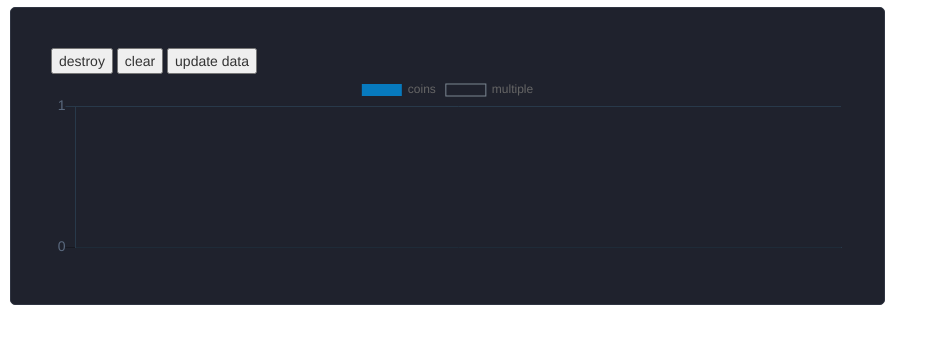
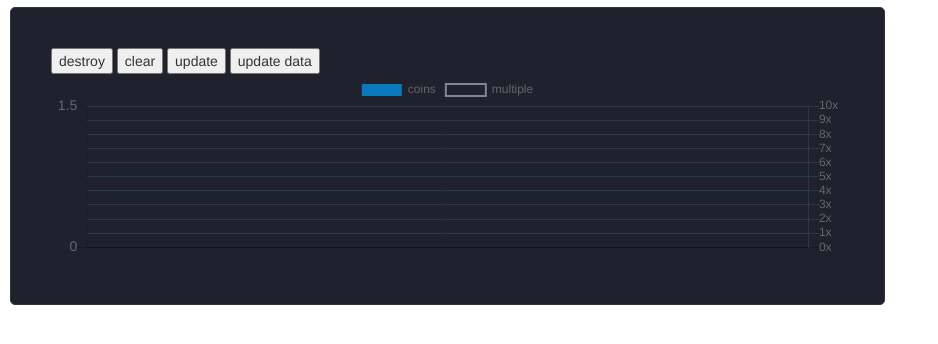
Before and after one commit to luke2327/JS-Chart-Practice, a website: page src/FarmEOS-belowChart/belowChart.html in a window 1280 px wide. Shown: the part 128-472 px from the top of the page, without its empty margins (0-938 px from the left). Drawn offline with nearby package versions, Linux system fonts and the light colour scheme; no server answers.

Commit message:
y Axis支店をもう一つ作った。(README参照)

```diff
--- a/src/FarmEOS-belowChart/belowChart.html
+++ b/src/FarmEOS-belowChart/belowChart.html
@@ -21,12 +21,14 @@
     <div class="cover-area">
       <button onclick="chartFrame.destroy()">destroy</button>
       <button onclick="chartFrame.clear()">clear</button>
+      <button onclick="chartFrame.update()">update</button>
       <button onclick="updateData(chartFrame)">update data</button>
       <canvas id="FEbCArea" width="793" height="190"></canvas>
     </div>
   </body>
 
   <script type="text/javascript" src="https://cdnjs.cloudflare.com/ajax/libs/Chart.js/2.7.3/Chart.bundle.min.js"></script>
+  <script data-require="jquery" data-semver="2.1.4" src="https://code.jquery.com/jquery-2.1.4.js"></script>
   <script type="text/javascript" src="http://momentjs.com/downloads/moment.min.js"></script>
   <script type="text/javascript" src="belowChart.js"></script>
 </html>
--- a/src/FarmEOS-belowChart/belowChart.js
+++ b/src/FarmEOS-belowChart/belowChart.js
@@ -1,17 +1,24 @@
-Chart.pluginService.register({
-  beforeDraw: function (chart) {
-    if (chart.config.options.chartArea && chart.config.options.chartArea.backgroundColor) {
-      var ctx = chart.chart.ctx;
-      var chartArea = chart.chartArea;
+// Chart.pluginService.register({
+//   beforeDraw: function (chart) {
+//     if (chart.config.options.chartArea && chart.config.options.chartArea.backgroundColor) {
+//       var ctx = chart.chart.ctx;
+//       var chartArea = chart.chartArea;
 
-      ctx.save();
-      ctx.fillStyle = chart.config.options.chartArea.backgroundColor;
-      ctx.fillRect(chartArea.left, chartArea.top, chartArea.right - chartArea.left, chartArea.bottom - chartArea.top);
-      ctx.restore();
-    }
-  }
-});
+//       ctx.save();
+//       ctx.fillStyle = chart.config.options.chartArea.backgroundColor;
+//       ctx.fillRect(chartArea.left, chartArea.top, chartArea.right - chartArea.left, chartArea.bottom - chartArea.top);
+//       ctx.restore();
+//     }
+//   }
+// });
+// 위는 플러그인인데 필요없어서 쓰지 않음
+// 원래 차트 배경색 지정하려고 사용했던 것 인데 <div>태그 안에 <canvas>태그를 만들고 <div>에 배경색을 입히니 간단하게 해결 가능
 
+/**
+ *
+ * @param {string} chart
+ * @description fetch로 API Call을 해서 FARM EOS의 정보를 받아옴
+ */
 async function updateData(chart){
   var reqHeader = new Headers();
   reqHeader = {
@@ -25,20 +32,42 @@ async function updateData(chart){
 
   var data = (await fetch('https://www.farmeos.io/api/v1/crash/query_report', reqHeader)).json();
   data.then(res => {
-    chart.data.datasets[0].data = res.data.series[0].data;
-    chart.data.datasets[1].data = res.data.series[1].data;
-    chart.data.labels = res.data.xAxis[0].data;
+    // 데이터가 바뀌었을 때만 업데이트 하기위해 조건문 사용
+    if (chart.data.datasets[0].data[0] != res.data.series[0].data[0] &&
+        chart.data.datasets[1].data[0] != res.data.series[1].data[0]){
+      chart.data.datasets[0].data = res.data.series[0].data;
+      chart.data.datasets[1].data = res.data.series[1].data;
+      chart.data.labels = res.data.xAxis[0].data;
+
+      // multiple의 데이터를 한번씩 순찰하면서 10이 넘으면 10.00으로 만듦
+      for(var i = 0; i <= 25; i++ ){
+        if(chart.data.datasets[1].data[i] >= 10)
+          chart.data.datasets[1].data[i] = 10.00;
+      }
+
+      chart.update();
+    }
   });
-
-  chart.update();
 }
 
+/**
+ * @description 차트 기본 설정
+ */
 var config = {
-
+  /**
+   * @description x축 데이터
+   */
   xAxisDataSet: [],
+  /**
+   * @description y축 coins 데이터
+   */
   coinsDataSet: [],
+  /**
+   * @description y축 multiple 데이터
+   */
   multipleDataSet: [],
 
+  // 차트 타입
   type: 'bar',
   data: {
     datasets: [{
@@ -46,42 +75,75 @@ var config = {
       data: this.coinsDataSet,
       type: 'bar',
       backgroundColor: "rgba(0,152,239,.75)",
+      yAxisID: 'y-axis-1'
     }, {
       label: 'multiple',
       data: this.multipleDataSet,
       type: 'line',
       backgroundColor: "transparent",
       borderColor: "#7C8792",
-      borderWidth: 1,
+      borderWidth: 2,
+      yAxisID: 'y-axis-2'
     }],
   labels: this.xAxisDataSet
   },
+
   options: {
+    // 마우스 hover했을 때 coins값과 multiple값을 동시에 보여주기 위해 작성
+    tooltips: {
+      mode: 'label'
+    },
     scales: {
-      yAxes: [{
-       ticks:{
-          min : 0,
-          stepSize : 50,
-          fontColor : "#5a697e",
-          fontSize : 14
+      yAxes: [
+      {
+        type: 'linear',
+        display: true,
+        position: 'left',
+        id: 'y-axis-1',
+        ticks: {
+          min: 0,
+          // 눈금 간격
+          stepSize: 30,
+          fontColor: "#5a697a",
+          fontSize: 14
         },
-      gridLines:{
-          color: "#28394a",
-          lineWidth:1,
-          // zeroLineColor :"#fff",
-          // zeroLineWidth : 1
+        labels: {
+          show: true
+        }
+      }, {
+        type: 'linear',
+        display: true,
+        position: 'right',
+        id: 'y-axis-2',
+        ticks: {
+          // 눈금 최대값 지정
+          max: 10,
+          // 눈금 뒤에 'x'를 붙이기 위해 작성
+          callback: function(label) {
+            return label+'x';
+          }
         },
-        stacked: true,
-      }],
+        labels: {
+          show: true
+        },
+        // multiple에 대한 grid line 그림
+        gridLines: {
+          drawOnChartArea: true,
+          color: '#28394a'
+        }
+      }
+    ],
 		xAxes: [{
       maxBarThickness: 10,
         ticks:{
           fontColor : "#5a697e",
-          fontSize : 14
+          fontSize : 14,
+          maxTicksLimit: 12,
+          maxRotation: 0
         },
+        // x축에 대한 grid line은 그리지 않음 따라서 가로줄 만 있음
         gridLines:{
-          color: "#28394a",
-          lineWidth:1
+          display: false
         },
         stacked: true,
       }]
@@ -93,11 +155,14 @@ var config = {
   }
 };
 
-
+// canvas DOM
 var ctx = document.getElementById('FEbCArea').getContext('2d');
+// Chart Object 생성
 var chartFrame = new Chart(ctx, config);
 
+// API call 하는 함수를 호출해 기본 값을 채워 넣음
 updateData(chartFrame);
+// 1초에 한번씩 반복해 정보가 업데이트 될 때 마다 차트를 갱신해줌
 setInterval(() => {
   updateData(chartFrame);
 }, 1000);
```
Also changed, not shown: README.md.
